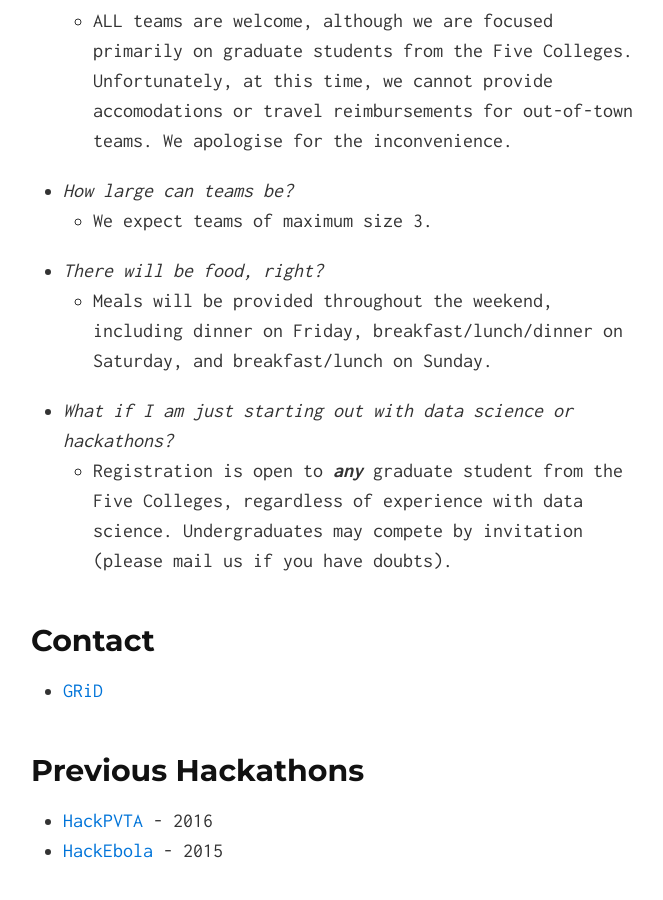
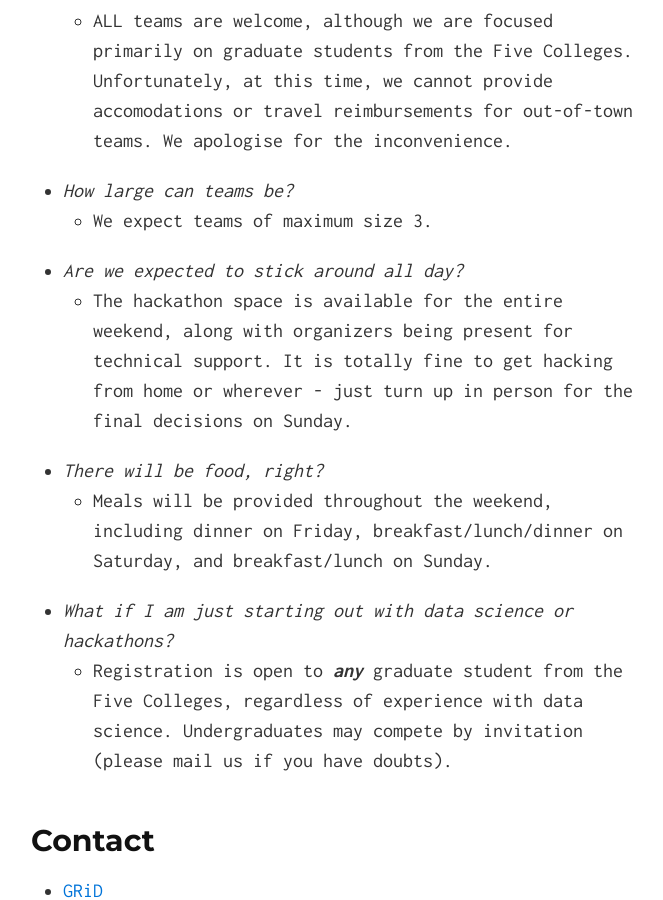
Before and after one commit to gridclub/Hack2O, a Jekyll site: the page built from index.md, in a window 1280 px wide and 900 px high, scrolled down 2336 px. Shown: the whole window, without its empty margins (307-970 px from the left). Built offline with Jekyll 4.4.1, drawn with Linux system fonts in a browser that asks for light colours; nearby versions of some CDN libraries.

Commit message:
faq update

```diff
--- a/index.md
+++ b/index.md
@@ -78,6 +78,9 @@ Check back soon for a complete description of data and objectives.
 - *How large can teams be?*
     + We expect teams of maximum size 3.
 
+- *Are we expected to stick around all day?*
+    + The hackathon space is available for the entire weekend, along with organizers being present for technical support. It is totally fine to get hacking from home or wherever - just turn up in person for the final decisions on Sunday.
+
 - *There will be food, right?*
     + Meals will be provided throughout the weekend, including dinner on Friday, breakfast/lunch/dinner on Saturday, and breakfast/lunch on Sunday.
 
```
